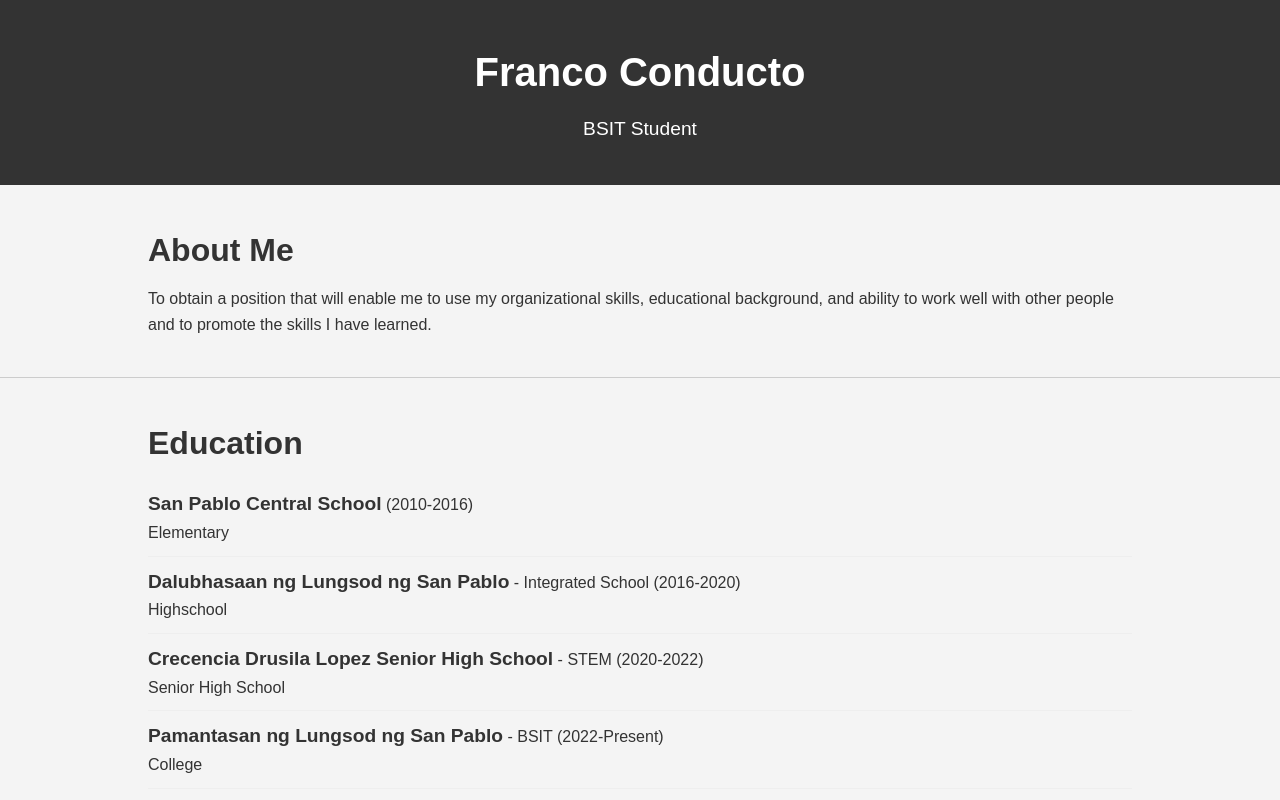
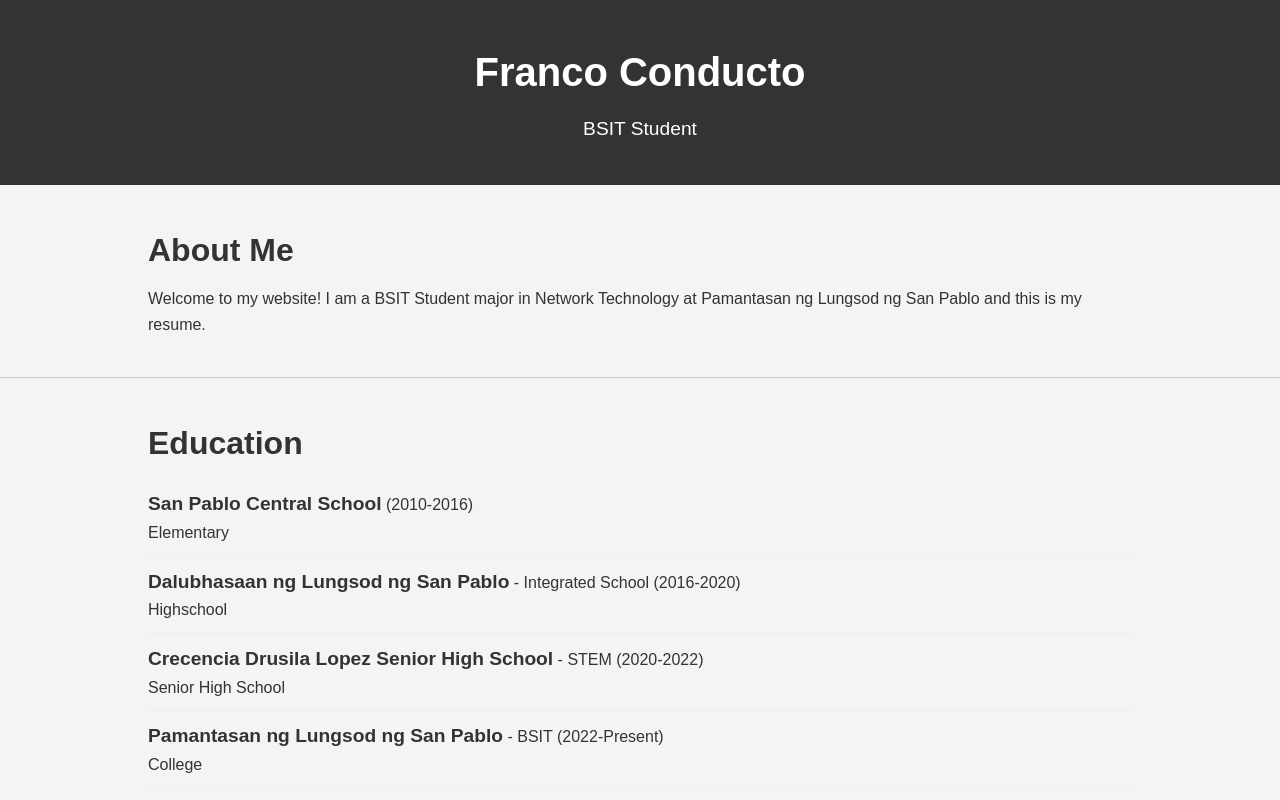
Before and after one commit to bamwru/resume, a plain HTML site: page index.html in a window 1280 px wide. Shown: the top 800 px of the page. Drawn offline with Linux system fonts and the light colour scheme.

Commit message:
Update index.html

```diff
--- a/index.html
+++ b/index.html
@@ -18,7 +18,7 @@
     <section id="about">
         <div class="container">
             <h2>About Me</h2>
-            <p>To obtain a position that will enable me to use my organizational skills, educational background, and ability to work well with other people and to promote the skills I have learned.</p>
+            <p>Welcome to my website! I am a BSIT Student major in Network Technology at Pamantasan ng Lungsod ng San Pablo and this is my resume.</p>
         </div>
     </section>
 
```
